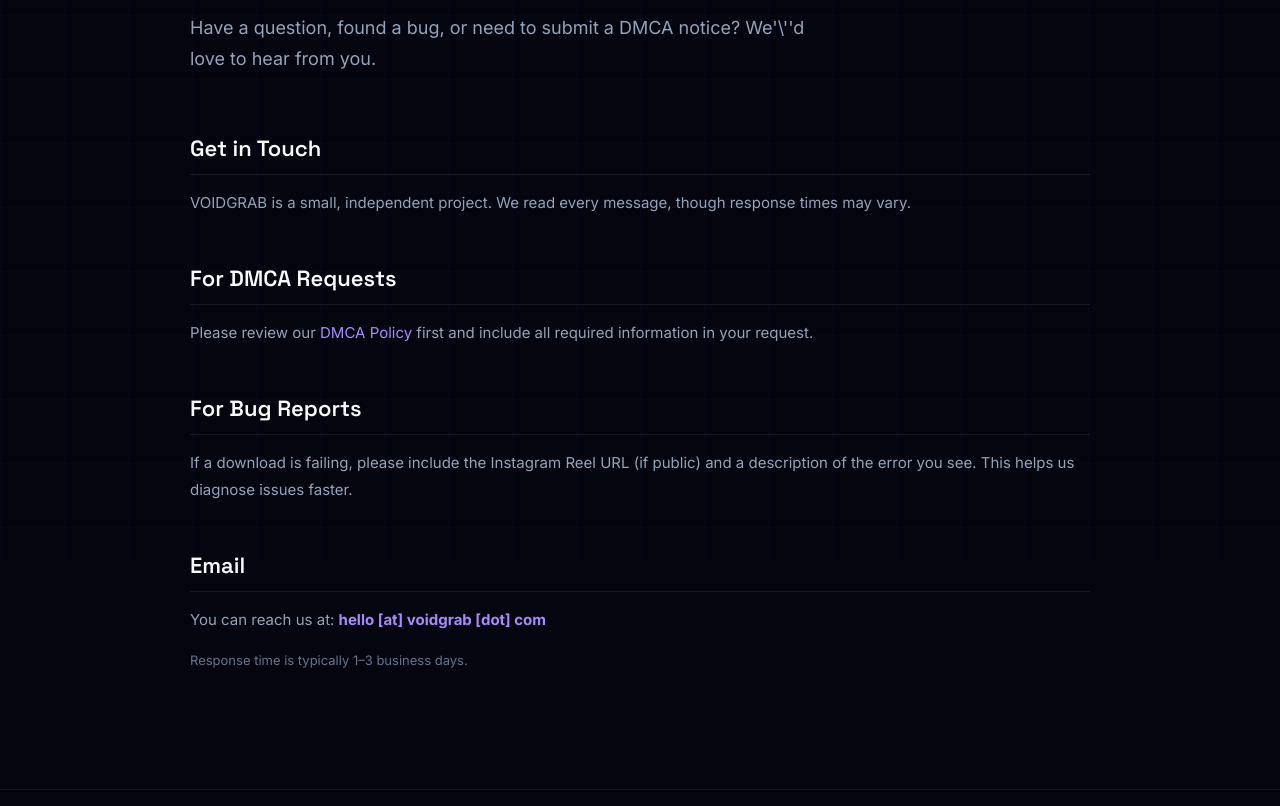
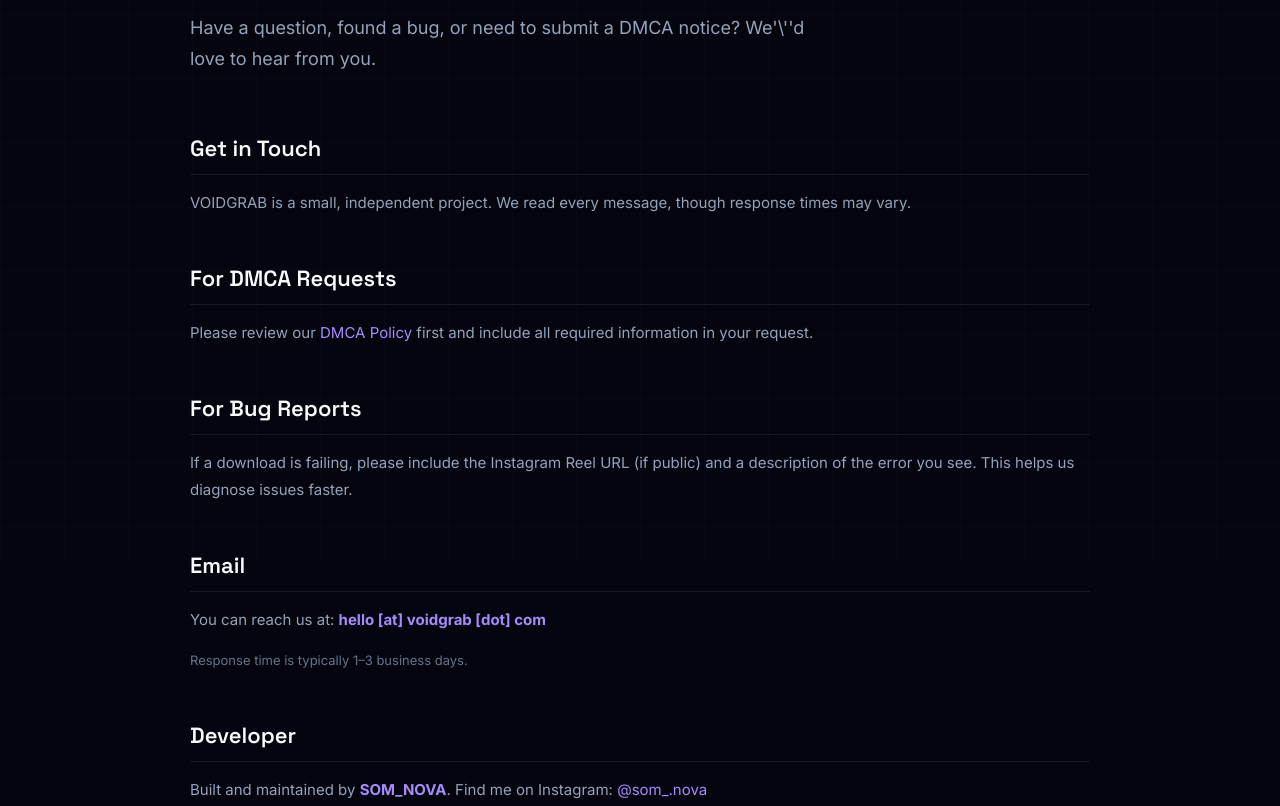
Before and after one commit to soumo24411-ux/instaviddown, a plain HTML site: page contact.html in a window 1280 px wide. Shown: the part 241-1047 px from the top of the page. Drawn offline with Linux system fonts and the light colour scheme.

Commit message:
Add files via upload

```diff
--- a/contact.html
+++ b/contact.html
@@ -21,7 +21,7 @@
   <div class="page-eyebrow">Contact</div>
   <h1>Contact Us</h1>
   <p class="lead">Have a question, found a bug, or need to submit a DMCA notice? We'\''d love to hear from you.</p>
-  <div class="content"><h2>Get in Touch</h2><p>VOIDGRAB is a small, independent project. We read every message, though response times may vary.</p><h2>For DMCA Requests</h2><p>Please review our <a href="/dmca.html">DMCA Policy</a> first and include all required information in your request.</p><h2>For Bug Reports</h2><p>If a download is failing, please include the Instagram Reel URL (if public) and a description of the error you see. This helps us diagnose issues faster.</p><h2>Email</h2><p>You can reach us at: <strong style="color:var(--purple-bright)">hello [at] voidgrab [dot] com</strong></p><p style="color:var(--text-3);font-size:13px;">Response time is typically 1–3 business days.</p></div>
+  <div class="content"><h2>Get in Touch</h2><p>VOIDGRAB is a small, independent project. We read every message, though response times may vary.</p><h2>For DMCA Requests</h2><p>Please review our <a href="/dmca.html">DMCA Policy</a> first and include all required information in your request.</p><h2>For Bug Reports</h2><p>If a download is failing, please include the Instagram Reel URL (if public) and a description of the error you see. This helps us diagnose issues faster.</p><h2>Email</h2><p>You can reach us at: <strong style="color:var(--purple-bright)">hello [at] voidgrab [dot] com</strong></p><p style="color:var(--text-3);font-size:13px;">Response time is typically 1–3 business days.</p><h2>Developer</h2><p>Built and maintained by <strong style="color:var(--purple-bright)">SOM_NOVA</strong>. Find me on Instagram: <a href="https://www.instagram.com/som_.nova/" target="_blank" rel="noopener noreferrer" style="color:var(--purple-bright)">@som_.nova</a></p></div>
 </div></main>
 <footer><div class="wrap footer-inner">
   <span>© 2025 VOIDGRAB. All rights reserved.</span>
```
Also changed, not shown: index.html (+1 -0 lines).
